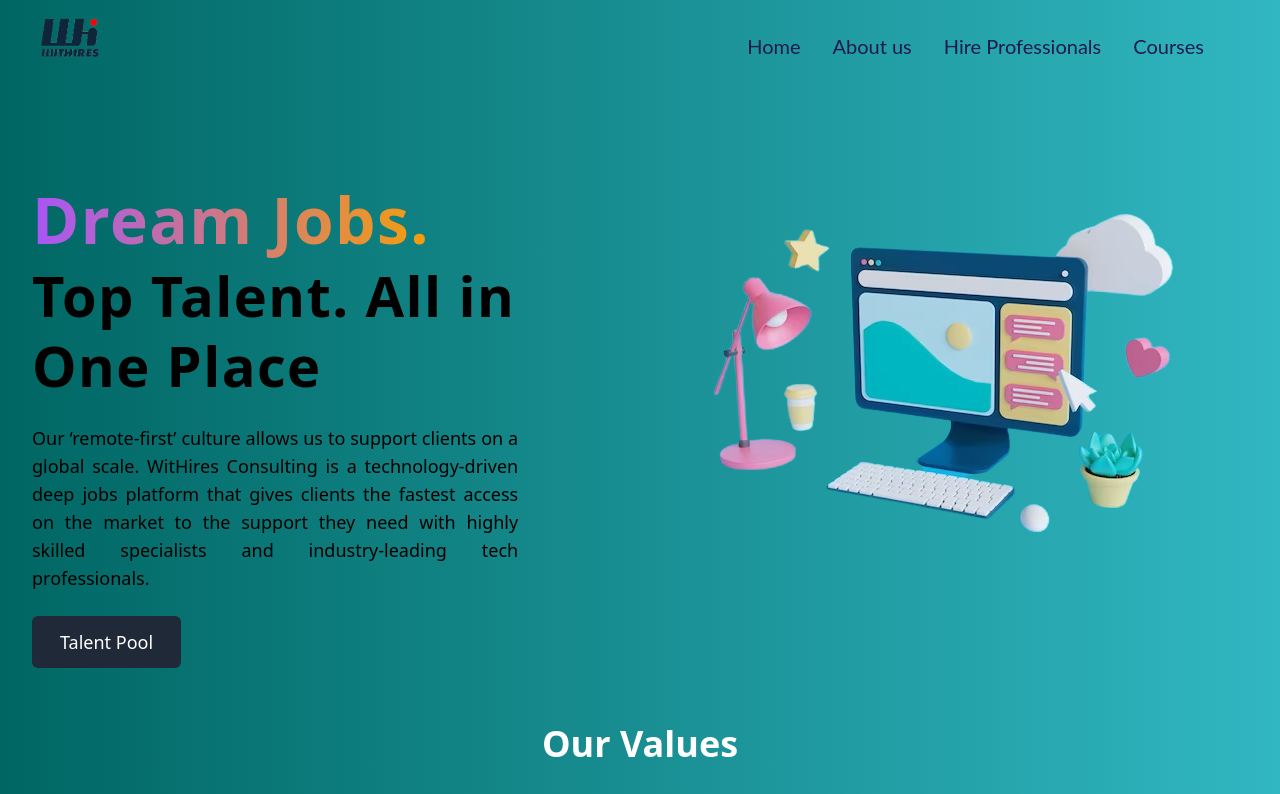
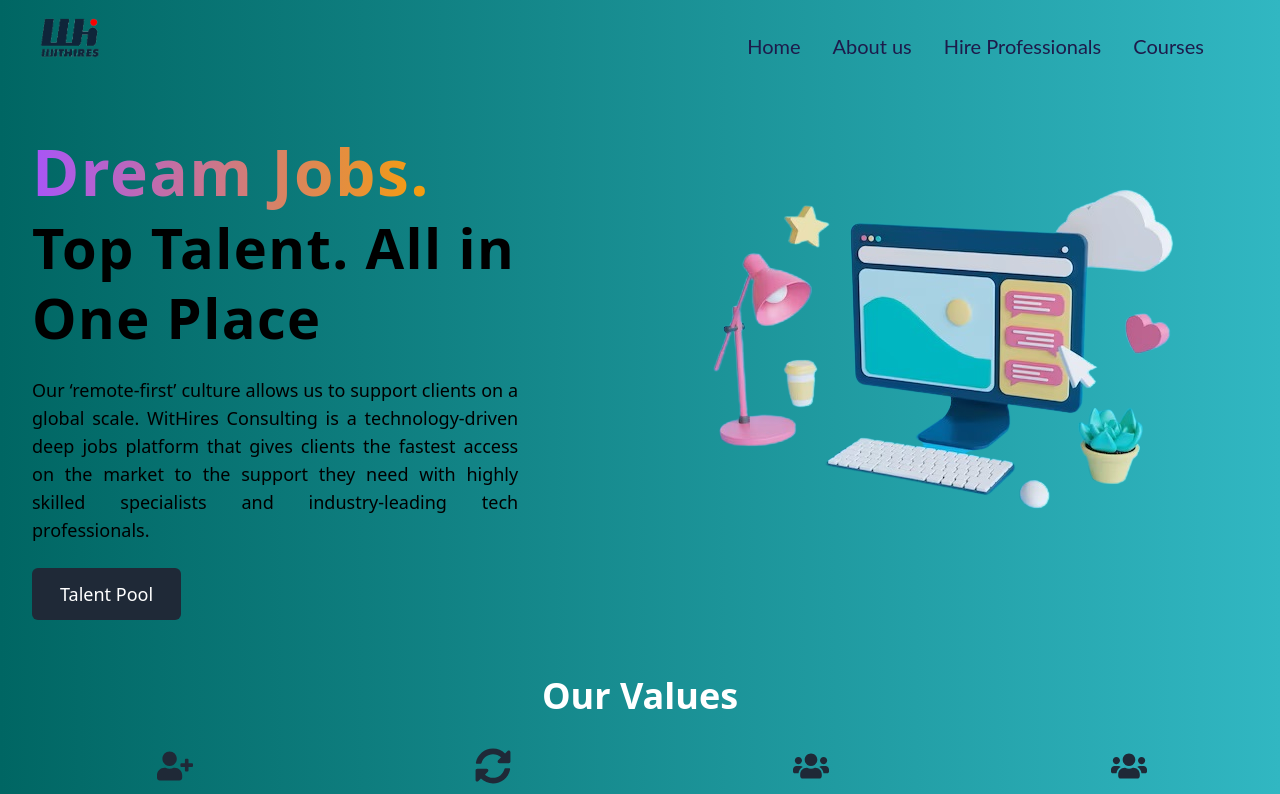
Before and after one commit to BisiOlaYemi/Withires, a React (Create React App) app: page / in a window 1280 px wide. Shown: the top 794 px of the page. Built offline with nearby package versions, Linux system fonts and the light colour scheme.

Commit message:
Adjusted the component to fit

```diff
--- a/src/components/Homepage/Hero.jsx
+++ b/src/components/Homepage/Hero.jsx
@@ -9,7 +9,7 @@ const Hero = () => {
             className="grid grid-cols-1 md:grid-cols-2 gap-2 w-full sm:m12"
             id="home"
         >
-            <div className="py-2 flex-1 flex flex-col items-start justify-center gap-6 mt-24 p-8">
+            <div className="py-2 flex-1 flex flex-col items-start justify-center gap-6 mt-12 p-8">
 
 
                 <p className="text-[2.5rem] text-center md:text-left lg:text-[3.5rem] font-bold tracking-wide text-headingColor md:w-[85%] md:leading-tight">
```
